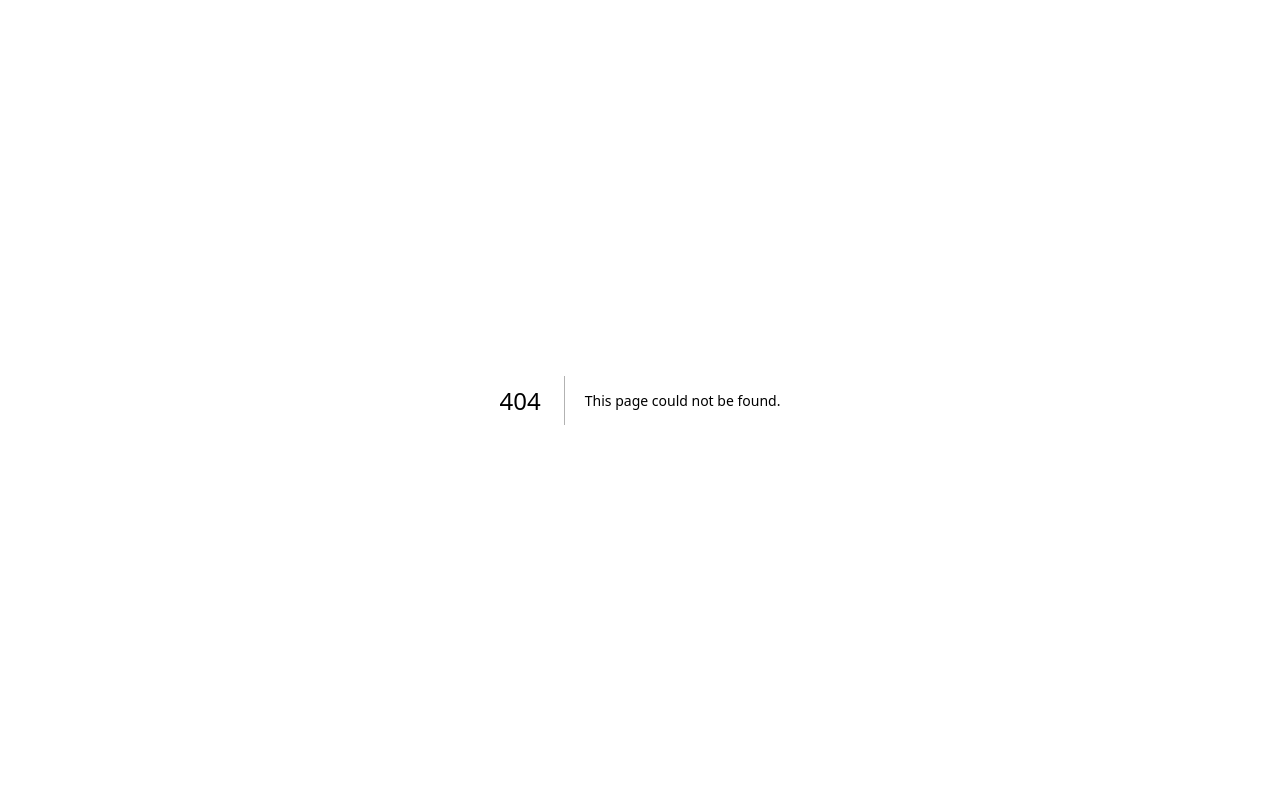
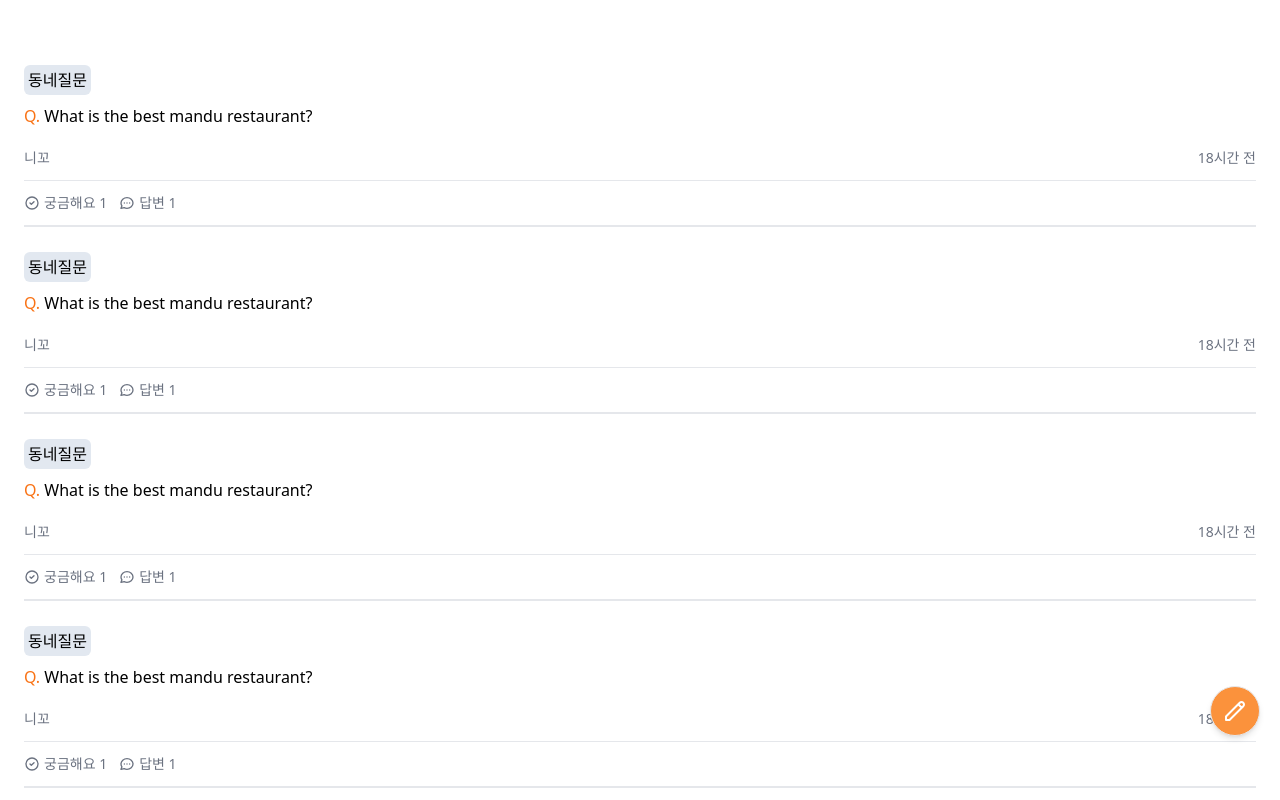
Before and after one commit to kwonhyeonwoo/carrot-market, a Next.js app: page /community in a window 1280 px wide. Before the commit this address had no page. Shown: the top 800 px of the page. Built offline with nearby package versions, Linux system fonts and the light colour scheme.

Commit message:
커뮤니티 UI 작업

```diff
--- /dev/null
+++ b/pages/community/index.tsx
@@ -0,0 +1,70 @@
+export default function Community() {
+    return (
+        <div className="py-10 px-6">
+            {[1, 2, 3, 4, 5].map((_, i) => (
+                <div key={i} className="pt-7">
+                    <span className=" bg-slate-200 p-1 rounded-md">동네질문</span>
+                    <div className="space-x-3 mt-3 font-medium text-base">
+                        <span className=" text-orange-500">Q.</span> What is the best mandu restaurant?
+                    </div>
+                    <div className="mt-5 flex justify-between text-gray-500 text-sm">
+                        <span>니꼬</span>
+                        <span>18시간 전</span>
+                    </div>
+                    <div className="flex items-center mt-3 border-t border-b-[2px] py-3 w-full space-x-3">
+                        <div className="flex items-center space-x-1 text-gray-500 text-sm">
+                            <svg
+                                className="w-4 h-4"
+                                fill="none"
+                                stroke="currentColor"
+                                viewBox="0 0 24 24"
+                                xmlns="http://www.w3.org/2000/svg"
+                            >
+                                <path
+                                    strokeLinecap="round"
+                                    strokeLinejoin="round"
+                                    strokeWidth="2"
+                                    d="M9 12l2 2 4-4m6 2a9 9 0 11-18 0 9 9 0 0118 0z"
+                                ></path>
+                            </svg>
+                            <span>궁금해요 1</span>
+                        </div>
+                        <div className="flex items-center space-x-1 text-gray-500 text-sm">
+                            <svg
+                                className="w-4 h-4"
+                                fill="none"
+                                stroke="currentColor"
+                                viewBox="0 0 24 24"
+                                xmlns="http://www.w3.org/2000/svg"
+                            >
+                                <path
+                                    strokeLinecap="round"
+                                    strokeLinejoin="round"
+                                    strokeWidth="2"
+                                    d="M8 12h.01M12 12h.01M16 12h.01M21 12c0 4.418-4.03 8-9 8a9.863 9.863 0 01-4.255-.949L3 20l1.395-3.72C3.512 15.042 3 13.574 3 12c0-4.418 4.03-8 9-8s9 3.582 9 8z"
+                                ></path>
+                            </svg>
+                            <span>답변 1</span>
+                        </div>
+                    </div>
+                </div>
+            ))}
+            <button className='fixed bottom-16 bg-orange-400 p-3 border rounded-full text-white right-5 shadow-md hover:bg-orange-500 hover:cursor-pointer hover:transition-bg'>
+                <svg
+                    className="w-6 h-6"
+                    fill="none"
+                    stroke="currentColor"
+                    viewBox="0 0 24 24"
+                    xmlns="http://www.w3.org/2000/svg"
+                >
+                    <path
+                        strokeLinecap="round"
+                        strokeLinejoin="round"
+                        strokeWidth="2"
+                        d="M15.232 5.232l3.536 3.536m-2.036-5.036a2.5 2.5 0 113.536 3.536L6.5 21.036H3v-3.572L16.732 3.732z"
+                    ></path>
+                </svg>
+            </button>
+        </div>
+    )
+}
```
